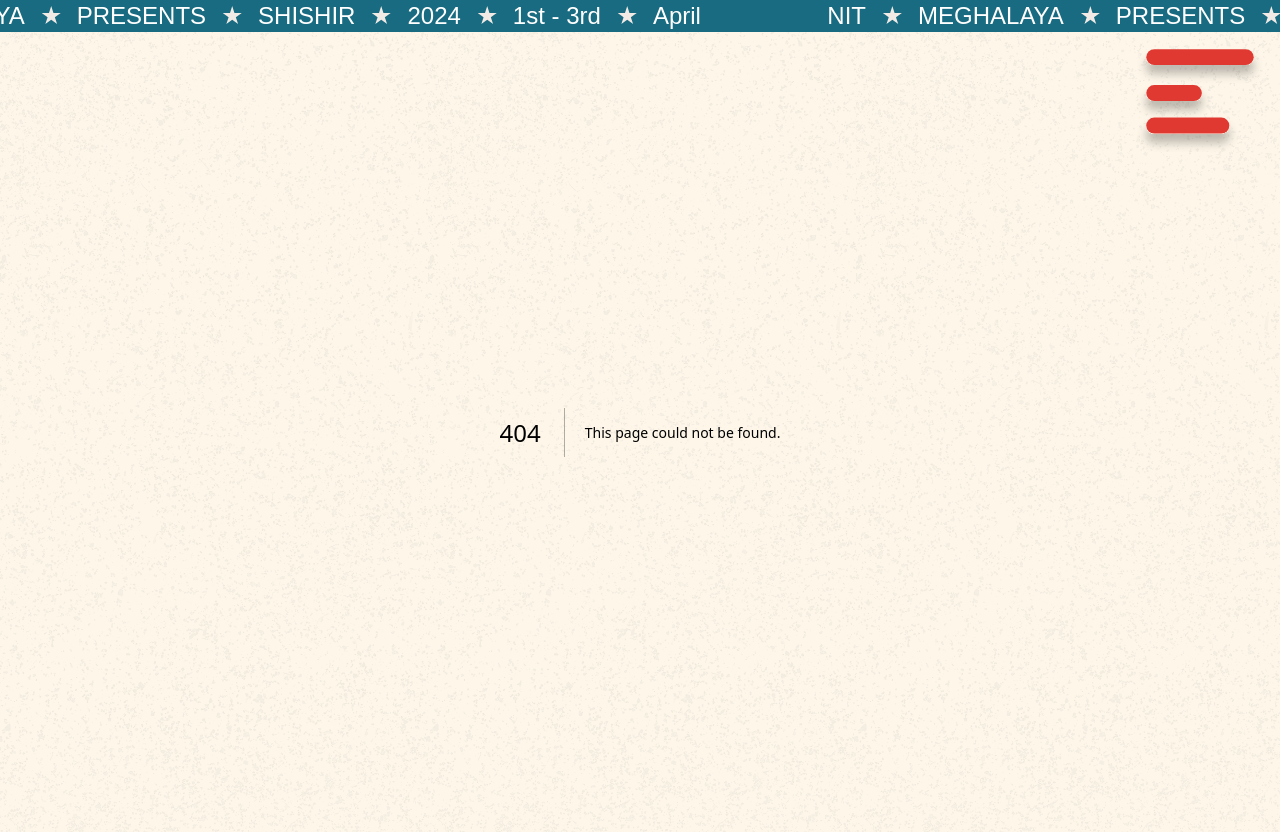
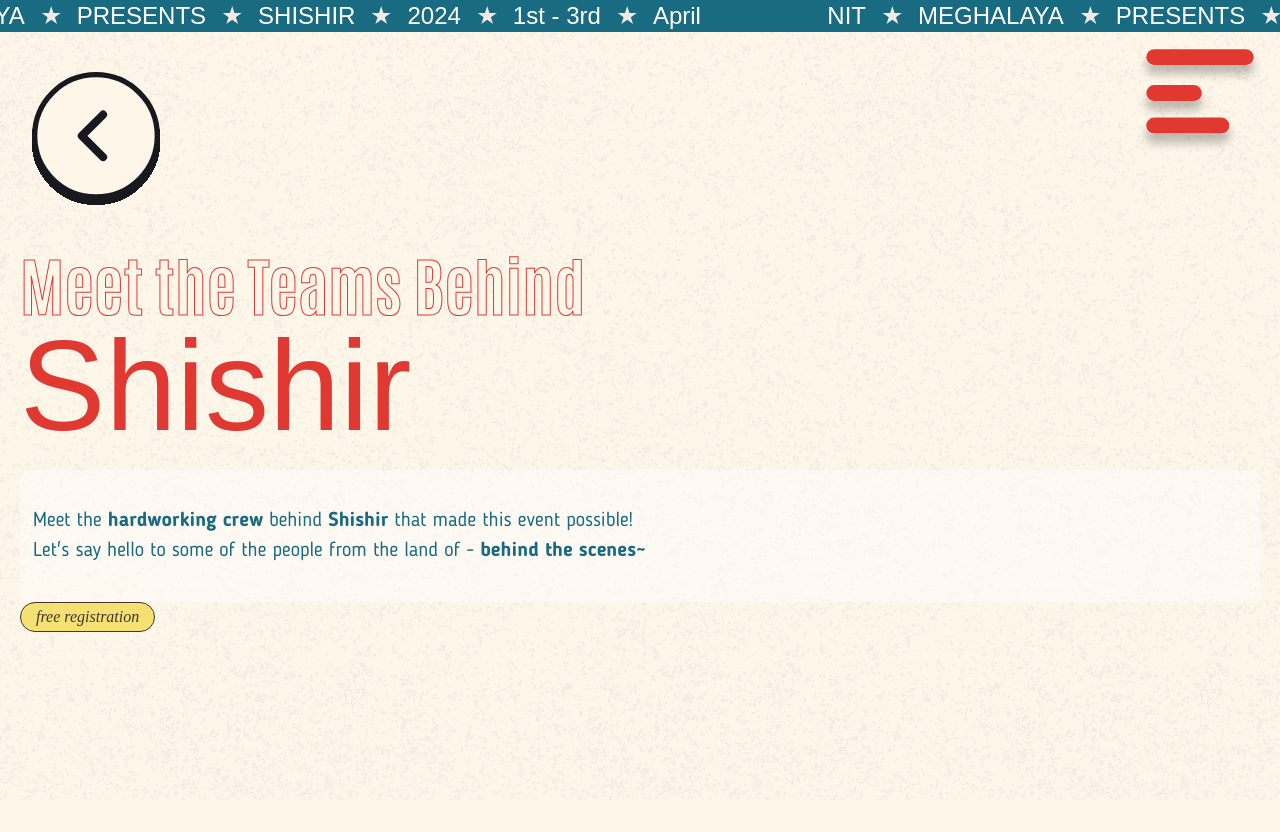
Before and after one commit to shishirnitm/Shishir-2k24-Web, a Next.js app: page /teams in a window 1280 px wide. Before the commit this address had no page. After the commit the page ends 800 px from the top, so only its background shows below. Built offline with nearby package versions, Linux system fonts and the light colour scheme; a web font is replaced by a local one.

Commit message:
Fix apos

```diff
--- a/app/mun/page.js
+++ b/app/mun/page.js
@@ -1,5 +1,5 @@
 import "./mun.css"
-import Committee from "./components/committee";
+
 import committeesData from "./committeesData.json";
 
 import nitMunLogo from "../../public/mun/nitMunLogo.png";
@@ -10,8 +10,15 @@
 import lokSabha from "../../public/mun/lokSabha.png";
 
 import Button from "../components/Button";
+import Committee from "./components/committee";
+
 
 import Image from "next/image";
+
+export const metadata = {
+    title: "NITM MUN | Shishir 2024 | Model United Nations",
+    description: "Developed by the Web Dev Team at NITM (2024)",
+};
 
 const Mun = () => {
     return (
@@ -30,19 +37,19 @@
                     <div className=" textStroke ">WHERE PASSION MEETS PURPOSE</div>
                     <div className=" font-bloggerBold text-[#186B80] text-[20px] my-4">Empowering Young Minds, Fostering Global Solutions.</div>
                     {/* <div className="text-center">Button here*</div> */}
-                    <Button text="follow on instagram" link="https://www.instagram.com/nitm_mun/"/>
+                    <Button text="follow on instagram" link="https://www.instagram.com/nitm_mun/" />
 
                 </div>
 
                 <div className=" mun-des mt-20">
                     <div className=" font-bernier text-[#E03932] text-[40px] text-justify leading-none ">Welcome to the NIT Meghalaya MUN!</div>
-                    <div className=" font-bloggerBold text-[#186B80] text-[20px] my-4 ">Back in 2023, a group of spirited debate enthusiasts sparked the flame of the NITM MUN, and boy, did it shine bright! From its very inception, it was clear: this wasn't just any parliament; it was a spectacular spectacle like no other.</div>
-                    <div className=" font-bloggerBold text-[#186B80] text-[20px] my-4 ">The success of our very first edition spoke volumes – with over 80 delegates diving headfirst into the fray, it was clear that something special was brewing. So here with are with the 2024 Ultimate Edition og NIT MUN</div>
+                    <div className=" font-bloggerBold text-[#186B80] text-[20px] my-4 ">Back in 2023, a group of spirited debate enthusiasts sparked the flame of the NITM MUN, and boy, did it shine bright! From its very inception, it was clear: this wasn&apos;t just any parliament; it was a spectacular spectacle like no other.</div>
+                    <div className=" font-bloggerBold text-[#186B80] text-[20px] my-4 ">The success of our very first edition spoke volumes – with over 80 delegates diving headfirst into the fray, it was clear that something special was brewing. So here with are with the 2024 Ultimate Edition of NIT MUN</div>
                 </div>
 
                 <div className=" mt-10 ">
                     <div className=" font-bernier text-[#E03932] text-[40px] text-justify leading-none ">NITM MUN X MMUN</div>
-                    <div className=" font-blogger text-[#186B80] text-[20px] my-4 ">In collaboration with <span className="font-bloggerBold">MMUN</span>, recognized by the <span className="font-bloggerBold">UNHCR and UNIC, NITM MUN</span> aims to empower Meghalaya's youth, fostering leadership and advocating for global solutions.</div>
+                    <div className=" font-blogger text-[#186B80] text-[20px] my-4 ">In collaboration with <span className="font-bloggerBold">MMUN</span>, recognized by the <span className="font-bloggerBold">UNHCR and UNIC, NITM MUN</span> aims to empower Meghalaya&apos;s youth, fostering leadership and advocating for global solutions.</div>
                     <div className=" font-bloggerBold text-[#186B80] text-[20px] my-4 ">Join us in our mission for change.</div>
                 </div>
 
--- a/app/page.js
+++ b/app/page.js
@@ -87,11 +87,11 @@
         >
           <div className="w-[80vw] mt-6">
             Enjoy music, dance, shows, and fun at{" "}
-            <span className="text-primaryRed">Shishir</span> - NIT Meghalaya's
+            <span className="text-primaryRed">Shishir</span> - NIT Meghalaya&apos;s
             yearly culture fest. <br /> <br /> Come to the beautiful Bijni
-            Complex in Shillong's hills from{" "}
+            Complex in Shillong&apos;s hills from{" "}
             <span className="text-primaryRed">April 4th-6th</span> for an
-            amazing time celebrating Meghalaya's rich{" "}
+            amazing time celebrating Meghalaya&apos;s rich{" "}
             <span className="text-primaryRed">culture</span> and warm
             hospitality.
             <br /> <br /> Make special memories at Shishir!
@@ -191,7 +191,7 @@
             Purchase your entry ticket offline / online through our secure
             website. <br />
             <span className="font-medium italic">
-              Limited tickets available! So, Don't miss out!
+              Limited tickets available! So, Don&apos;t miss out!
             </span>
           </div>
         </div>
--- /dev/null
+++ b/app/teams/page.js
@@ -0,0 +1,30 @@
+import React from 'react';
+import Image from "next/image";
+import backButton from "../../public/back-button.svg"
+import "./teams.css"
+
+const page = () => {
+    return (
+        <>
+            <Image
+                src={backButton}
+                alt="back button"
+                width="0"
+                height="0"
+                sizes="100vw"
+                className="w-[10vw] h-auto my-10 mx-8" />
+            <div className="flex flex-col text-[#E03932] mt-5 px-5">
+                <div className=" textStroke ">Meet the Teams Behind</div>
+                <div className=" font-bernier text-9xl ">Shishir</div>
+                <div className="white-box mt-5">
+                    <div className=" font-blogger text-[#186B80] text-[20px] ">Meet the <span className="font-bloggerBold">hardworking crew</span> behind <span className="font-bloggerBold">Shishir</span> that made this event possible!</div>
+                    <div className=" font-blogger text-[#186B80] text-[20px] ">Let&apos;s say hello to some of the people from the land of - <span className="font-bloggerBold">behind the scenes~</span></div>
+                </div>
+
+                <div className="yellowButton">free registration</div>
+            </div>
+        </>
+    )
+}
+
+export default page;
--- /dev/null
+++ b/app/teams/teams.css
@@ -0,0 +1,40 @@
+.textStroke{
+    color: #FDF6E9;
+    -webkit-text-stroke: 1px;
+    -webkit-text-stroke-color: #E03932;
+    font-family: Antonio;
+    font-size: 4rem;
+    font-style: normal;
+    font-weight: 700;
+    line-height: 120%;
+}
+
+.white-box{
+    padding: 36px 13px;
+    background-color: rgba(255, 255, 255, 0.45);
+    min-height: fit-content;
+}
+
+.yellowButton{
+    background-color: #F5E074;
+    width: fit-content;
+    height: min-content;
+    border-radius: 50px;
+    border-color: #3F362B;
+    border-width: thin;
+    padding-top: 5px;
+    padding-bottom: 5px;
+    padding-left: 15px;
+    padding-right: 15px;
+    color: var(--Black-primary, #3F362B);
+    text-align: center;
+    font-family: Static;
+    font-size: 16px;
+    font-style: italic;
+    font-weight: 400;
+    line-height: normal;
+}
+
+.yellowButton:hover{
+    box-shadow: 4px 4px #000000;
+}
```
Also changed, not shown: public/back-button.svg (added).
